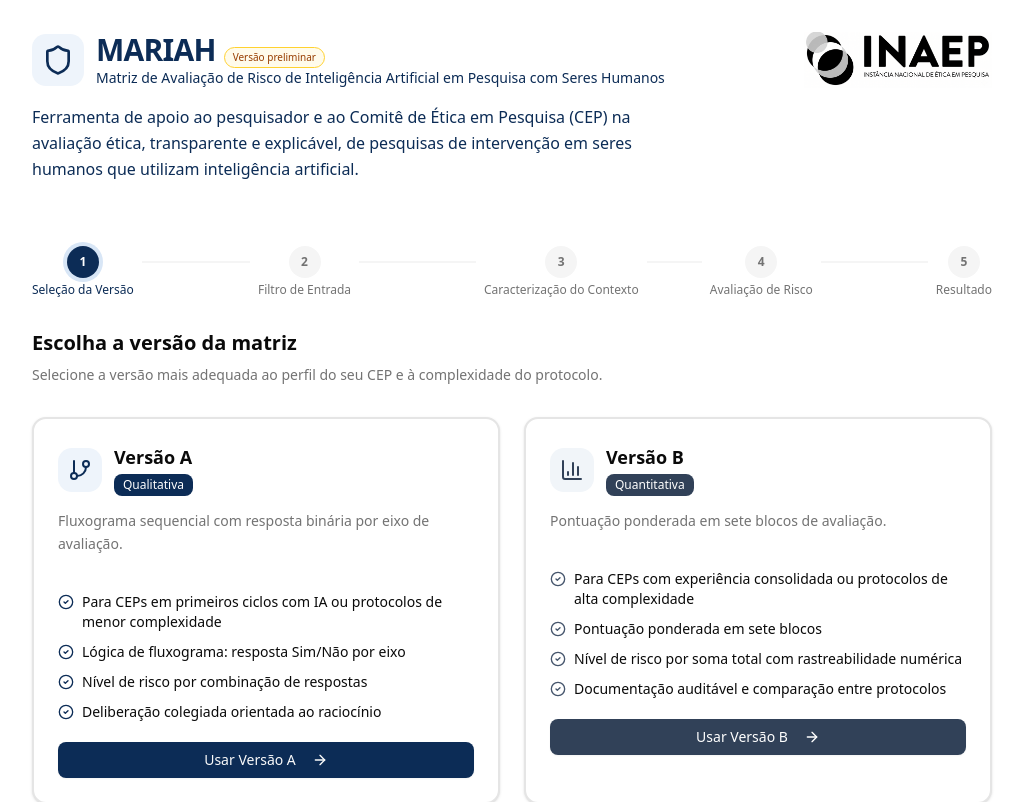
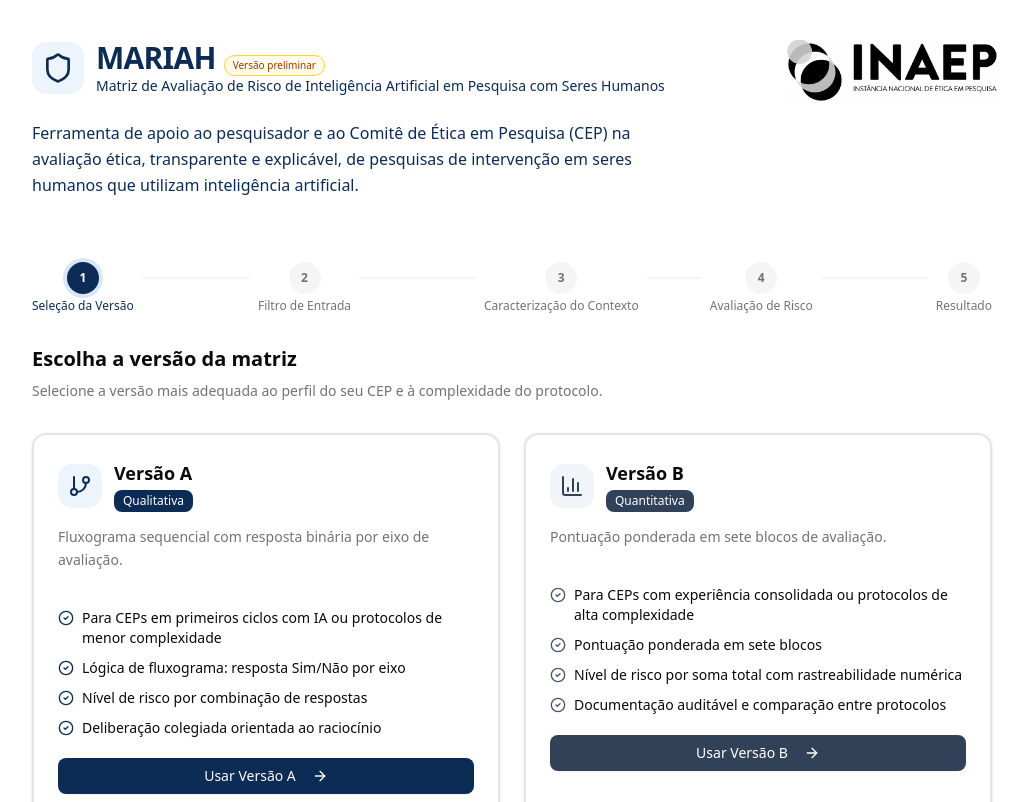
Before and after one commit to Tonaco-13/MARIAH-Matriz-de-Avaliacao-de-Risco-de-IA-em-Pesquisa-com-Seres-Humanos, a Next.js app: page / in a window 1280 px wide. Shown: the top 802 px of the page, without its empty margins (128-1156 px from the left). Built offline with nearby package versions, Linux system fonts and the light colour scheme.

Commit message:
style(home): logo Inaep um pouco maior e reposicionada no header principal

```diff
--- a/src/components/maria/VersionSelector.tsx
+++ b/src/components/maria/VersionSelector.tsx
@@ -44,7 +44,7 @@ export default function VersionSelector({ onSelect, onSelectTriagem }: VersionSe
                 <p className="text-teal-700 text-sm">Matriz de Avaliação de Risco de Inteligência Artificial em Pesquisa com Seres Humanos</p>
               </div>
             </div>
-            <img src="/inaep-logo-sm.png" alt="Inaep — Instância Nacional de Ética em Pesquisa" className="h-12 sm:h-14 w-auto shrink-0" />
+            <img src="/inaep-logo-sm.png" alt="Inaep — Instância Nacional de Ética em Pesquisa" className="h-14 sm:h-16 w-auto shrink-0 mt-2 -mr-2" />
           </div>
           <p className="text-teal-600 max-w-2xl text-sm sm:text-base leading-relaxed">
             Ferramenta de apoio ao pesquisador e ao Comitê de Ética em Pesquisa (CEP) na
```
